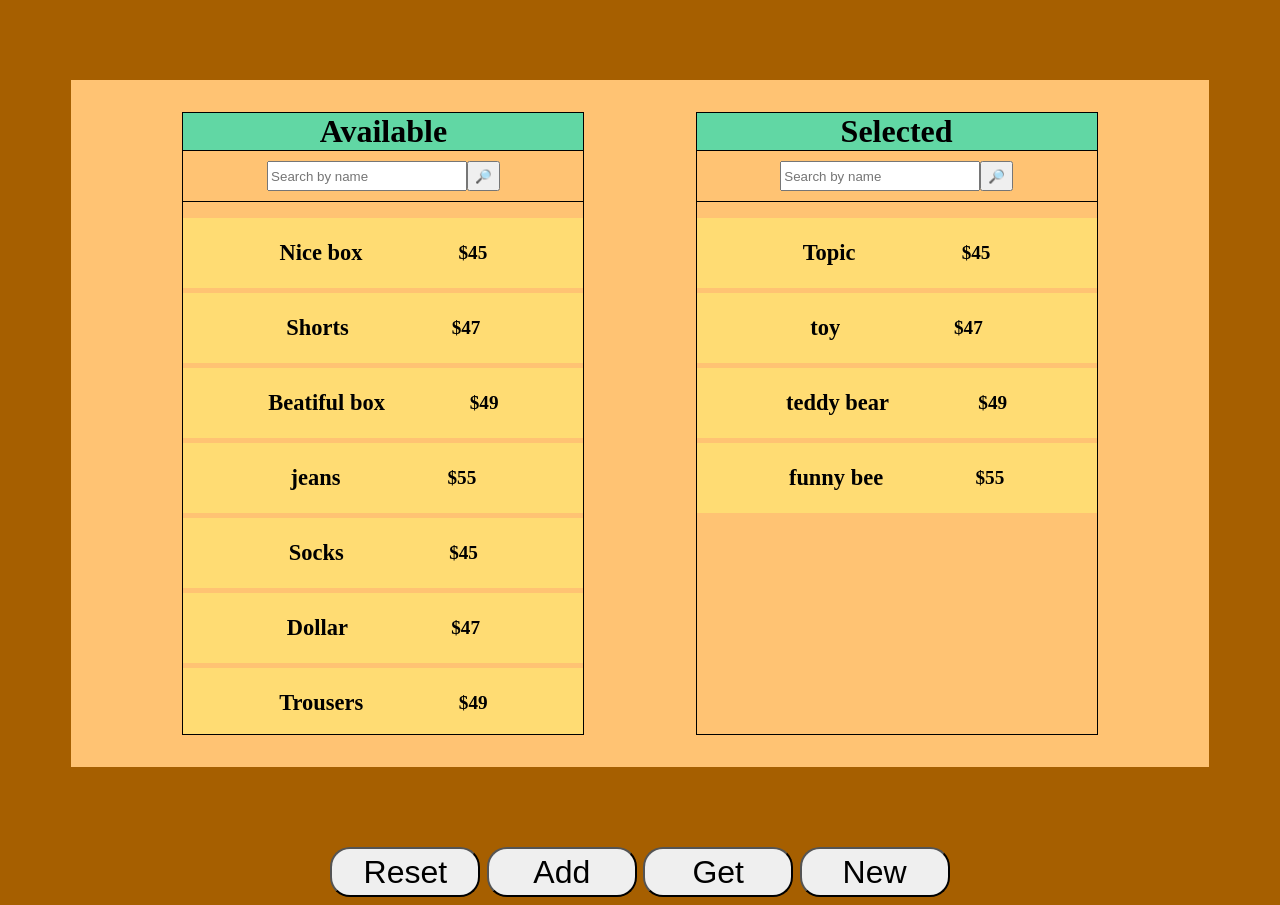
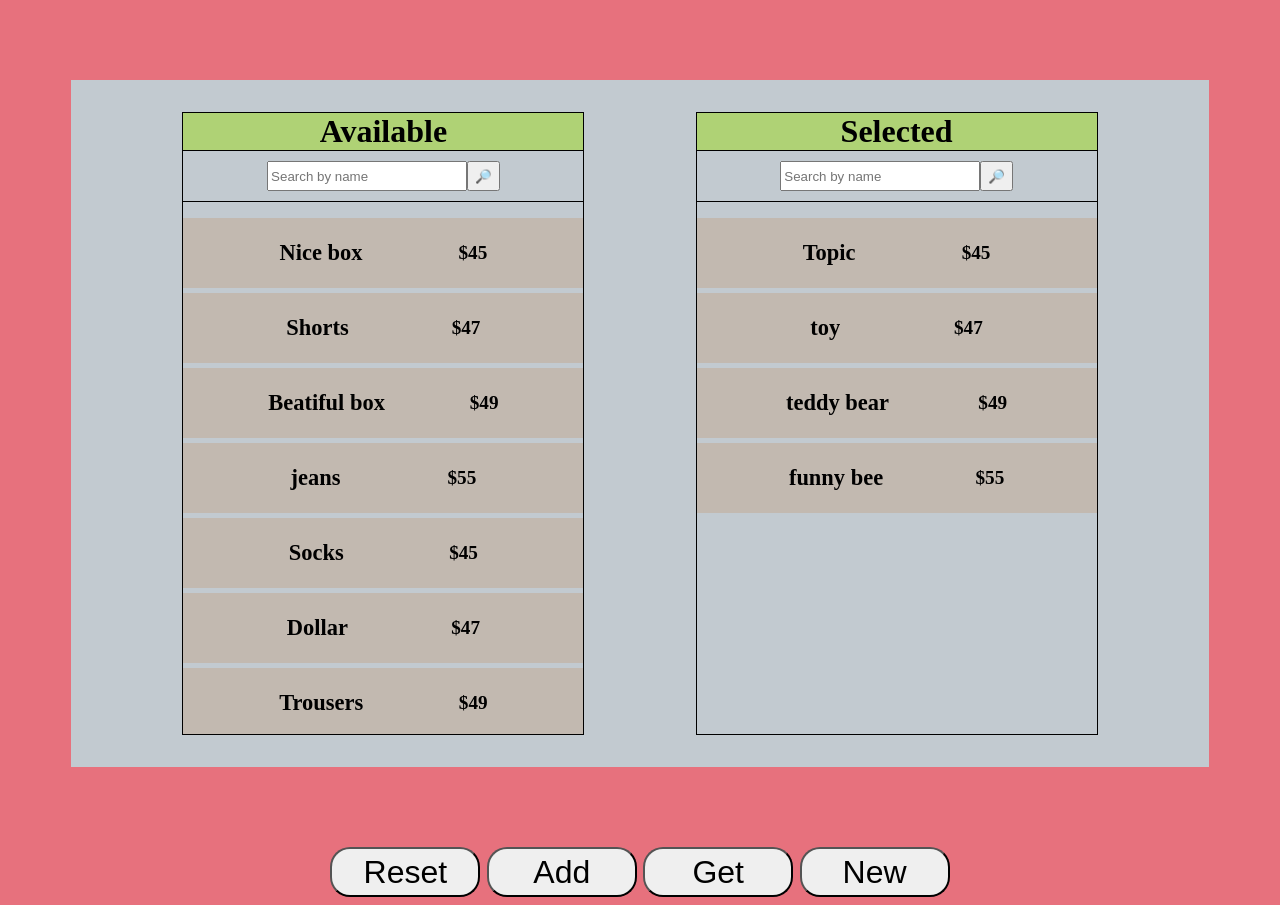
Before and after one commit to DDYunin/Arrange-box, a plain HTML site: page index.html in a window 1280 px wide. Drawn offline with Linux system fonts and the light colour scheme.

Commit message:
feat: update some styles

```diff
--- a/style.css
+++ b/style.css
@@ -1,12 +1,12 @@
 body {
-  background: #A65F00
+  background: #E7717D;
 }
 
 .container {
   width: 90%;
   margin: 10vh auto;
   min-height: 70vh;
-  background:#FFC373
+  background: #C2CAD0
 }
 
 /* Стили, которые потом с помощью js добавить */
@@ -24,7 +24,7 @@ body {
 
 .column__title {
   margin: 0;
-  background-color: 	#61D7A4;
+  background-color: #AFD275;
   text-align: center;
   font-size: 2rem;
 }
@@ -62,7 +62,7 @@ body {
   font-weight: bold;
   padding: 10px 0;
   width: 400px;
-  background-color: #FFDC73;
+  background-color: #C2B9B0;
   cursor: move;
   margin-bottom: 5px;
 }
@@ -101,7 +101,7 @@ body {
 
 .button-classic:hover {
   cursor: pointer;
-  background-color:#FF9200;
+  background-color:#7E685A;
 }
 
 .button-classic:active {
```
